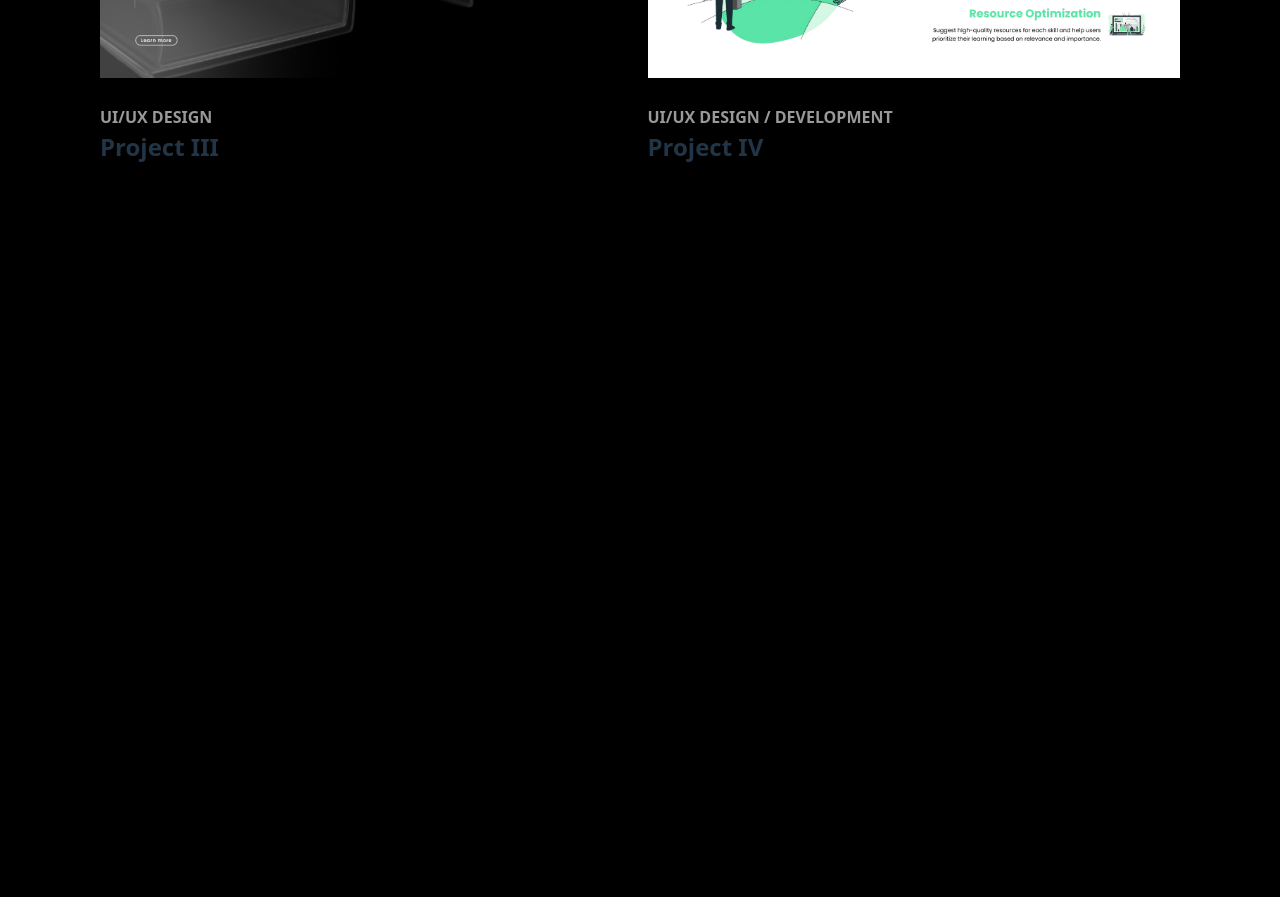
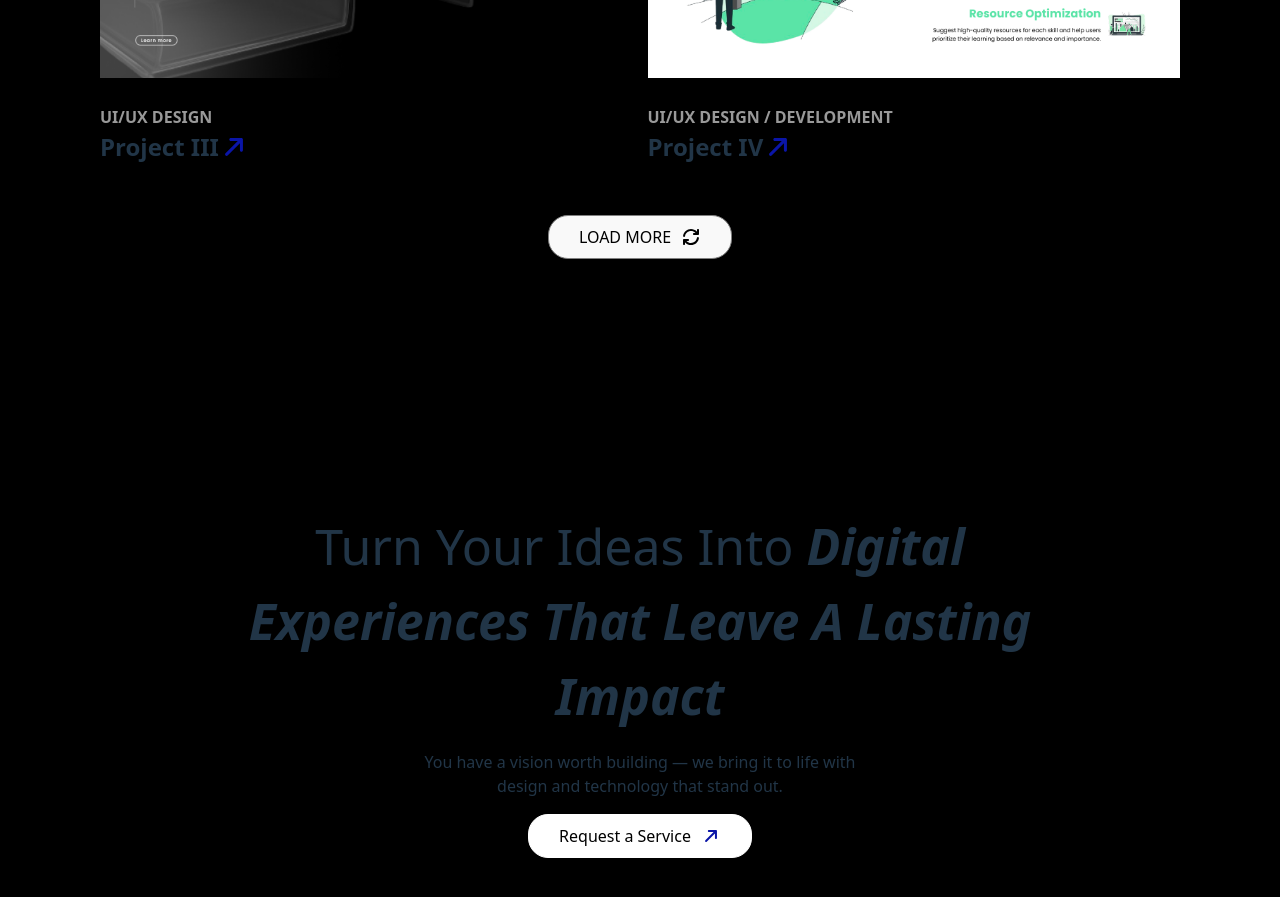
Before and after one commit to L3m1K0uad10/LemiandChuan-STUDIO, a React (Vite) app: page /projects in a window 1280 px wide. Shown: the part 1580-2477 px from the top of the page. Before the commit the page ends 1745 px from the top, so only its background shows below. Built offline with nearby package versions, Linux system fonts and the light colour scheme.

Commit message:
added/updated files - finish homepage structure - bottom blue blur left

```diff
--- a/package.json
+++ b/package.json
@@ -10,6 +10,11 @@
     "preview": "vite preview"
   },
   "dependencies": {
+    "@fortawesome/fontawesome-svg-core": "^7.1.0",
+    "@fortawesome/free-brands-svg-icons": "^7.1.0",
+    "@fortawesome/free-regular-svg-icons": "^7.1.0",
+    "@fortawesome/free-solid-svg-icons": "^7.1.0",
+    "@fortawesome/react-fontawesome": "^3.1.0",
     "react": "^19.2.0",
     "react-dom": "^19.2.0",
     "react-router-dom": "^7.9.6",
--- a/src/components/Navbar.jsx
+++ b/src/components/Navbar.jsx
@@ -1,4 +1,5 @@
 import react from "react";
+import { Link } from "react-router-dom";
 
 import SvgLogo from "../assets/logo.svg?react";
 
@@ -9,11 +10,11 @@ const Navbar = () => {
         <nav className = "homepage-nav-bar" style = {{height: "100px", display: "flex", alignItems: "center", justifyContent: "space-between"}}>
             <SvgLogo className="site-logo" width="100" height="75" />
             <ul className = "nav-links" style = {{listStyleType: "none", display: "flex", gap: "30px", fontSize: "18px", margin: "0"}}>
-                <li><a style = {{color: "white"}} href="#">Home</a></li>
-                <li><a style = {{color: "white"}} href="#">Projects</a></li>
-                <li><a style = {{color: "white"}} href="#">Services</a></li>
-                <li><a style = {{color: "white"}} href="#">About Us</a></li>
-                <li><a style = {{color: "white"}} href="#">Contact Us</a></li>
+                <li><Link to = "/" style = {{color: "white"}} href="#">Home</Link></li>
+                <li><Link to = "/projects" style = {{color: "white"}} href="#">Projects</Link></li>
+                <li><Link style = {{color: "white"}} href="#">Services</Link></li>
+                <li><Link style = {{color: "white"}} href="#">About Us</Link></li>
+                <li><Link style = {{color: "white"}} href="#">Contact Us</Link></li>
             </ul>
         </nav>
     )
--- a/src/components/ProjectCard.jsx
+++ b/src/components/ProjectCard.jsx
@@ -1,4 +1,7 @@
 import React from "react";
+
+import { FontAwesomeIcon } from "@fortawesome/react-fontawesome";
+import { faArrowRight } from "@fortawesome/free-solid-svg-icons";
 
 
 
@@ -8,7 +11,10 @@ function Project(props) {
         <div className = "project-card">
             <img style = {{width: "100%"}} src = {props.image} alt = {props.alt} />
             <h4 style = {{marginBottom: "0px", color: "#999999"}}>{props.category}</h4>
-            <h2 style = {{margin: "0px"}}>{props.title}</h2>
+            <h2 style = {{margin: "0px"}}>
+                {props.title}
+                <FontAwesomeIcon style = {{transform: "rotate(315deg)", color: "#0A15A7"}} icon = {faArrowRight}/>
+            </h2>
         </div>
     )
 }
--- a/src/pages/ProjectsPage.jsx
+++ b/src/pages/ProjectsPage.jsx
@@ -1,4 +1,7 @@
 import React from "react";
+
+import { FontAwesomeIcon } from "@fortawesome/react-fontawesome";
+import { faArrowsRotate, faArrowRight } from "@fortawesome/free-solid-svg-icons"
 
 import Navbar from "../components/Navbar";
 import Project from "../components/ProjectCard"
@@ -49,6 +52,31 @@ function ProjectsPage() {
                     <div className = "cards-container">
                         {projectdisplays}
                     </div>
+                    <div style = {{textAlign: "center", marginTop: "50px"}}>
+                        <button className = "load-more-btn">
+                            LOAD MORE
+                            <FontAwesomeIcon className = "load-more-btn-icon" icon = {faArrowsRotate}/>
+                        </button>
+                    </div>
+                </div>
+                <div style = {{display: "flex", justifyContent: "center", alignItems: "center", margin: "250px 0px"}}>
+                    <div className = "call-container" style = {{width: "900px"}}>
+                        <h4 style = {{fontSize: "50px", margin: "0px", fontWeight: "normal", textAlign: "center"}}>
+                            Turn Your Ideas Into <strong><em>Digital Experiences That Leave A Lasting Impact</em></strong>
+                        </h4>
+                        <div style = {{display: "flex", justifyContent: "center", alignItems: "center"}}>
+                            <p style = {{textAlign: "center", width: "480px"}}>
+                                You have a vision worth building — we bring it to life with design
+                                and technology that stand out.
+                            </p>
+                        </div>
+                        <div style = {{textAlign: "center"}}>
+                            <button className = "request-service-btn">
+                                Request a Service
+                                <FontAwesomeIcon className = "request-service-btn-icon" icon = {faArrowRight}/>
+                            </button>
+                        </div>
+                    </div>
                 </div>
             </div>
         </div>
--- a/src/styles/ProjectsPage.css
+++ b/src/styles/ProjectsPage.css
@@ -2,6 +2,7 @@
 .content-layer {
     position: relative;
     z-index: 10;
+    justify-content: center;
 }
 
 .ellipse2-blur-layer {
@@ -108,3 +109,45 @@
     justify-items: center;
     margin-top: 30px
 }
+
+.load-more-btn {
+    padding: 10px 30px;
+    border: 1px solid gray;
+    border-radius: 20px;
+}
+
+.load-more-btn-icon {
+    margin-left: 10px;
+}
+
+.load-more-btn:hover {
+    cursor: pointer;
+    background-color: white;
+    color: #000000;
+    border: 1px solid white;
+}
+
+.call-container {
+    display: column;
+    justify-content: center;
+    align-items: center;
+}
+
+.request-service-btn {
+    padding: 10px 30px;
+    border: 1px solid white;
+    border-radius: 20px;
+    background-color: white;
+    color: black;
+}
+
+.request-service-btn:hover {
+    background-color: #f0efef;
+    border: 1px solid #f0efef;
+}
+
+.request-service-btn-icon {
+    transform: rotate(315deg);
+    color: #0A15A7;
+    margin-left: 10px;
+}
```
Also changed, not shown: 1 other file (tests, documents, lock files or other folders).
